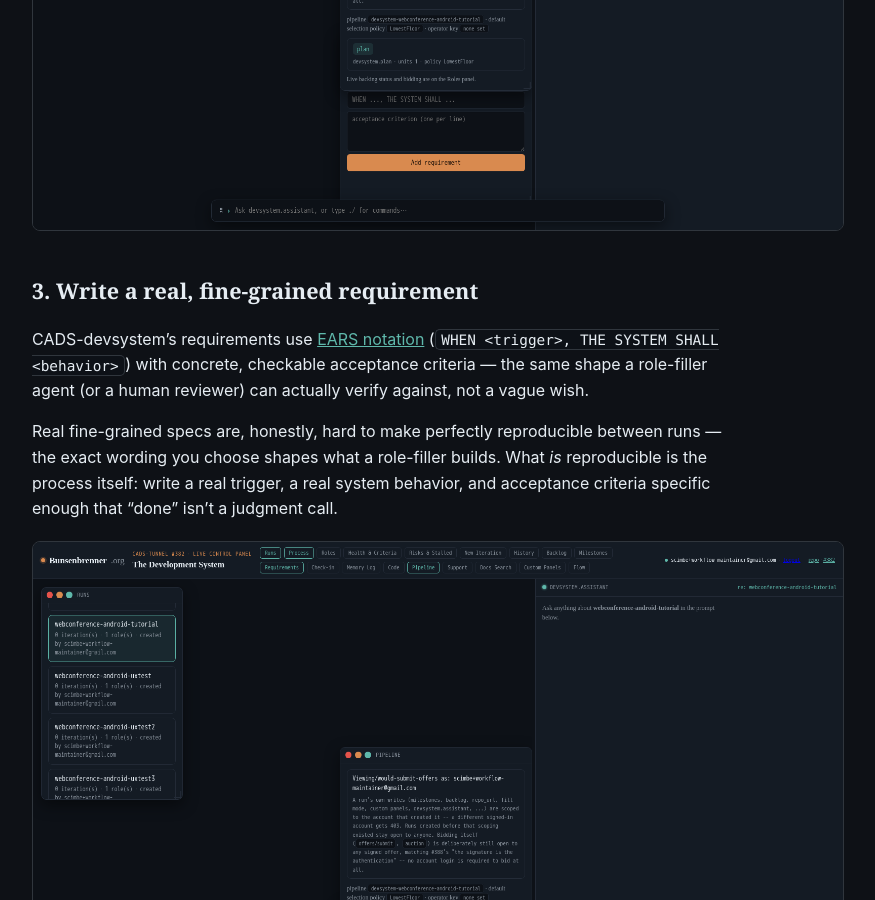
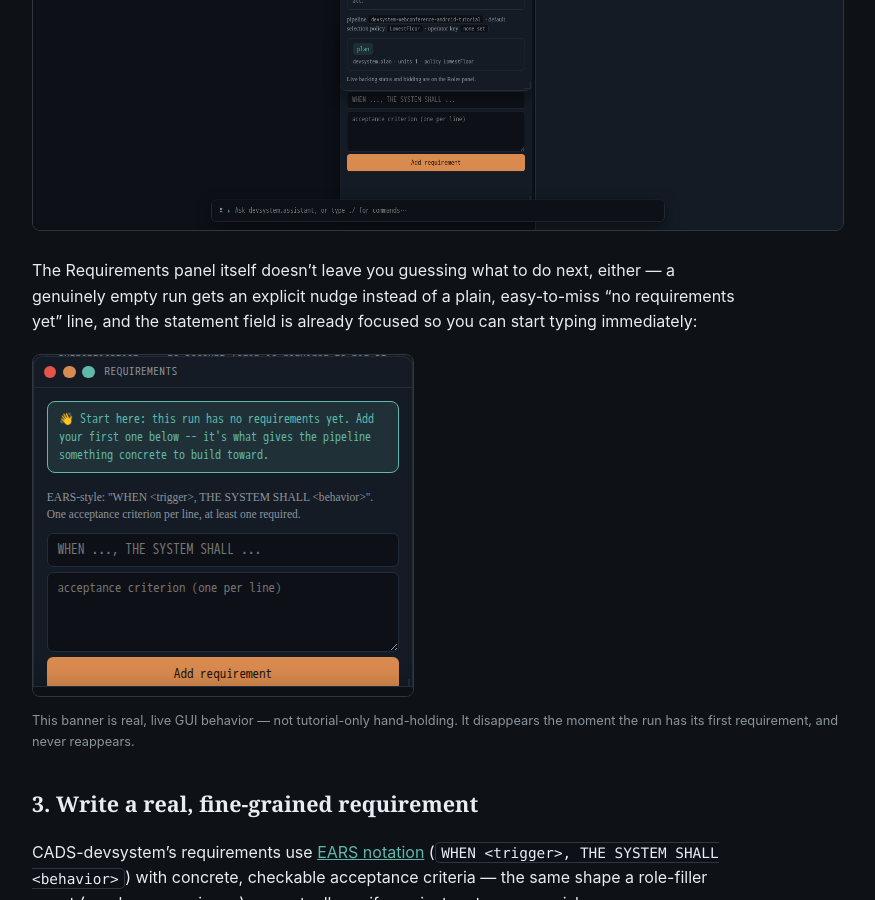
Before and after one commit to scimbe/CADS-devsystem-docs, a Jekyll site: the page built from _tutorials/first-run.md, in a window 1280 px wide and 900 px high, scrolled down 3045 px. Shown: the whole window, without its empty margins (322-1197 px from the left). Built offline with Jekyll 4.4.1, drawn with Linux system fonts in a browser that asks for light colours.

Commit message:
tutorial: document the new empty-Requirements-panel nudge
Real, current gap: the primary onboarding tutorial walks through the
exact moment (a fresh run, no requirements yet) where
CADS-devsystem@29f3ad4's "Start here" banner and auto-focused
statement field now appear -- but said nothing about it, since it
shipped after this tutorial was first written. It's also the single
most directly relevant screenshot this tutorial could show, since
it's real first-time-user guidance appearing at exactly the tutorial's
own step 2->3 transition.

Screenshot is real, not staged: captured live via
CADS-devsystem/scripts/simulated-user.sh against a genuinely fresh
run (docs-start-here-demo), Requirements panel brought to front so
the banner isn't obscured the way the existing 04-run-created.png
shot (Pipeline panel on top) already is.

Hermetic Jekyll build confirmed green.

```diff
--- a/_tutorials/first-run.md
+++ b/_tutorials/first-run.md
@@ -48,6 +48,15 @@ actually needed — not pre-declared up front.
 
 <figure>
 <img src="{{ '/assets/img/tutorial-first-run/04-run-created.png' | relative_url }}" alt="The newly created run selected, showing an empty pipeline state">
+</figure>
+
+The Requirements panel itself doesn't leave you guessing what to do next, either — a genuinely
+empty run gets an explicit nudge instead of a plain, easy-to-miss "no requirements yet" line, and
+the statement field is already focused so you can start typing immediately:
+
+<figure>
+<img src="{{ '/assets/img/tutorial-first-run/04b-start-here-nudge.png' | relative_url }}" alt="The Requirements panel on a fresh run, showing a 'Start here' callout above the empty requirement form">
+<figcaption>This banner is real, live GUI behavior — not tutorial-only hand-holding. It disappears the moment the run has its first requirement, and never reappears.</figcaption>
 </figure>
 
 ## 3. Write a real, fine-grained requirement
```
Also changed, not shown: assets/img/tutorial-first-run/04b-start-here-nudge.png (added).
